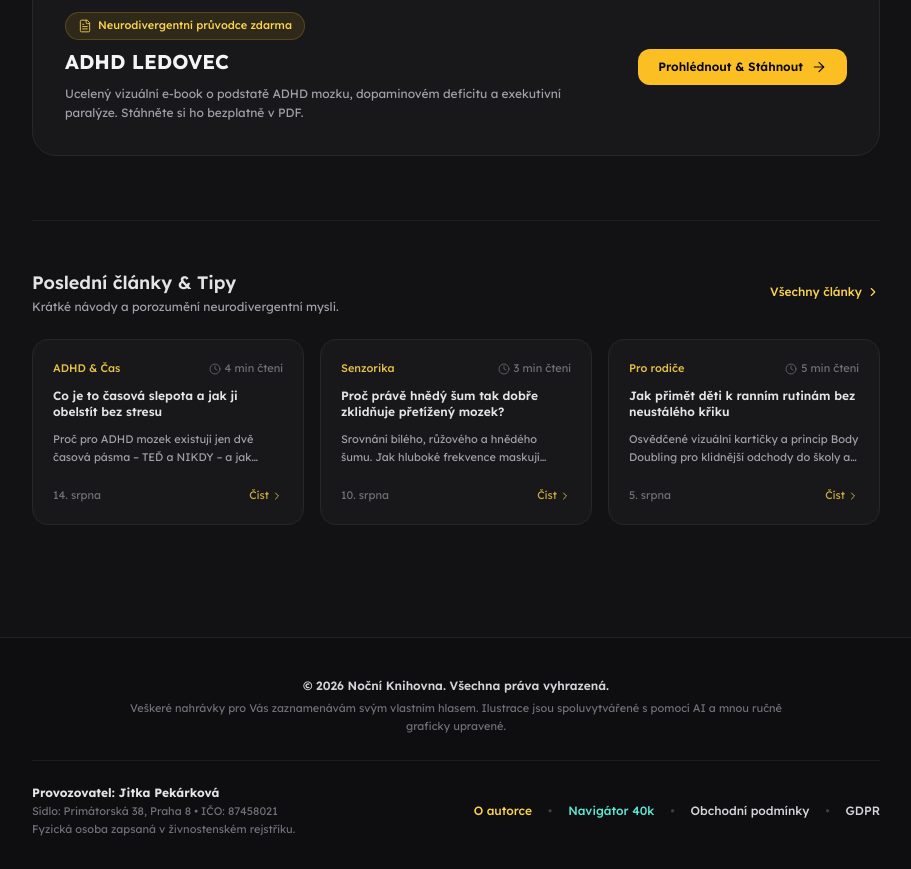
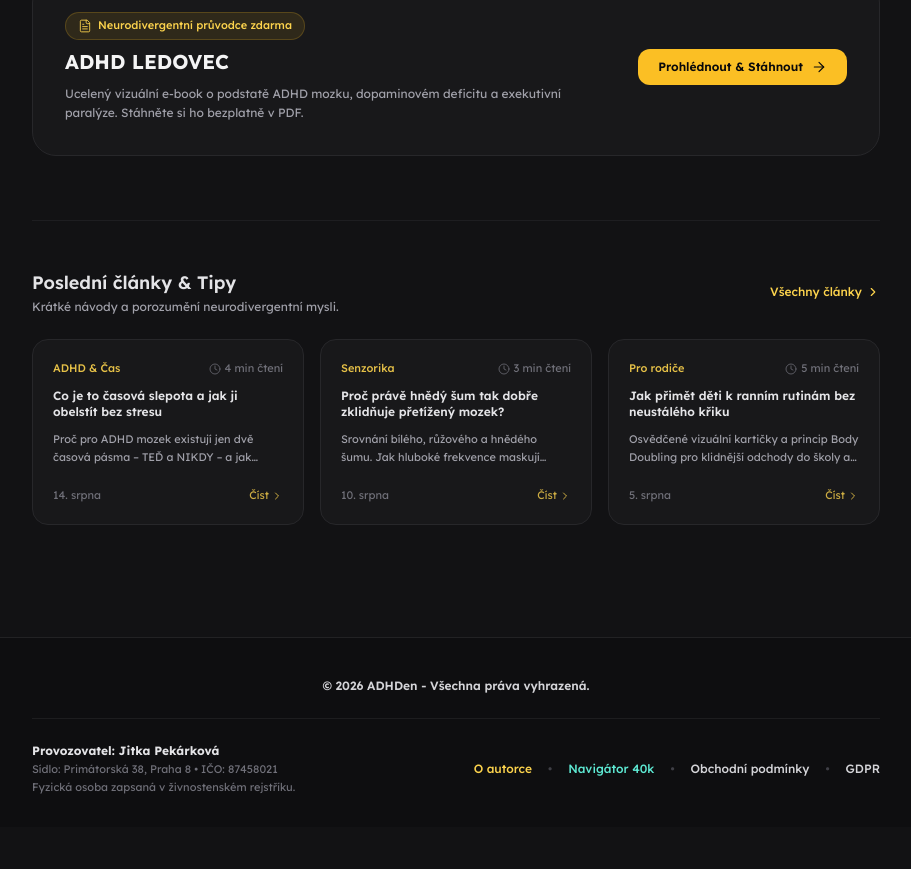
Before and after one commit to onlinejitka/ADHden, a Next.js app: page / in a window 1280 px wide. Shown: the part 963-1832 px from the top of the page, without its empty margins (184-1095 px from the left). After the commit the page ends 1790 px from the top, so only its background shows below. Built offline with nearby package versions, Linux system fonts and the light colour scheme.

Commit message:
Update page.tsx

```diff
--- a/app/page.tsx
+++ b/app/page.tsx
@@ -305,25 +305,18 @@ export default function LandingPage() {
         </main>
       </div>
 
-      {/* ZÁPATÍ (FOOTER) */}
+      {/* Zápatí (Footer) */}
       <footer className="border-t border-zinc-800/80 bg-[#0e0e10] pt-10 pb-8 mt-12 text-xs text-zinc-400">
         <div className="max-w-4xl mx-auto px-6 space-y-6 text-center sm:text-left">
-
           <div className="space-y-1.5 text-center text-zinc-400 max-w-2xl mx-auto">
             <p className="font-semibold text-zinc-300">
-              © 2026 Noční Knihovna. Všechna práva vyhrazená.
-            </p>
-            <p className="text-[11px] text-zinc-500 leading-relaxed">
-              Veškeré nahrávky pro Vás zaznamenávám svým vlastním hlasem. Ilustrace jsou spoluvytvářené s pomocí AI a mnou ručně graficky upravené.
+              © 2026 ADHDen - Všechna práva vyhrazená.
             </p>
           </div>
 
           <div className="border-t border-zinc-800/60 pt-6 flex flex-col sm:flex-row items-center justify-between gap-4">
-
             <div className="space-y-0.5 text-center sm:text-left">
-              <p className="font-bold text-zinc-200">
-                Provozovatel: Jitka Pekárková
-              </p>
+              <p className="font-bold text-zinc-200">Provozovatel: Jitka Pekárková</p>
               <p className="text-[11px] text-zinc-500">
                 Sídlo: Primátorská 38, Praha 8 • IČO: 87458021
               </p>
@@ -333,13 +326,23 @@ export default function LandingPage() {
             </div>
 
             <div className="flex flex-wrap items-center justify-center gap-4 text-xs font-medium">
-              <Link href="/o-autorce" className="text-amber-300 hover:underline">
+              <a
+                href="https://jitkap.cz/"
+                target="_blank"
+                rel="noopener noreferrer"
+                className="text-amber-300 hover:underline"
+              >
                 O autorce
-              </Link>
+              </a>
               <span className="text-zinc-700">•</span>
-              <Link href="/navigator" className="text-teal-300 hover:underline">
+              <a
+                href="https://navigator40k.cz/"
+                target="_blank"
+                rel="noopener noreferrer"
+                className="text-teal-300 hover:underline"
+              >
                 Navigátor 40k
-              </Link>
+              </a>
               <span className="text-zinc-700">•</span>
               <Link href="/obchodni-podminky" className="text-zinc-300 hover:text-zinc-100">
                 Obchodní podmínky
@@ -349,11 +352,9 @@ export default function LandingPage() {
                 GDPR
               </Link>
             </div>
-
           </div>
         </div>
       </footer>
-
     </div>
   );
 }
```
